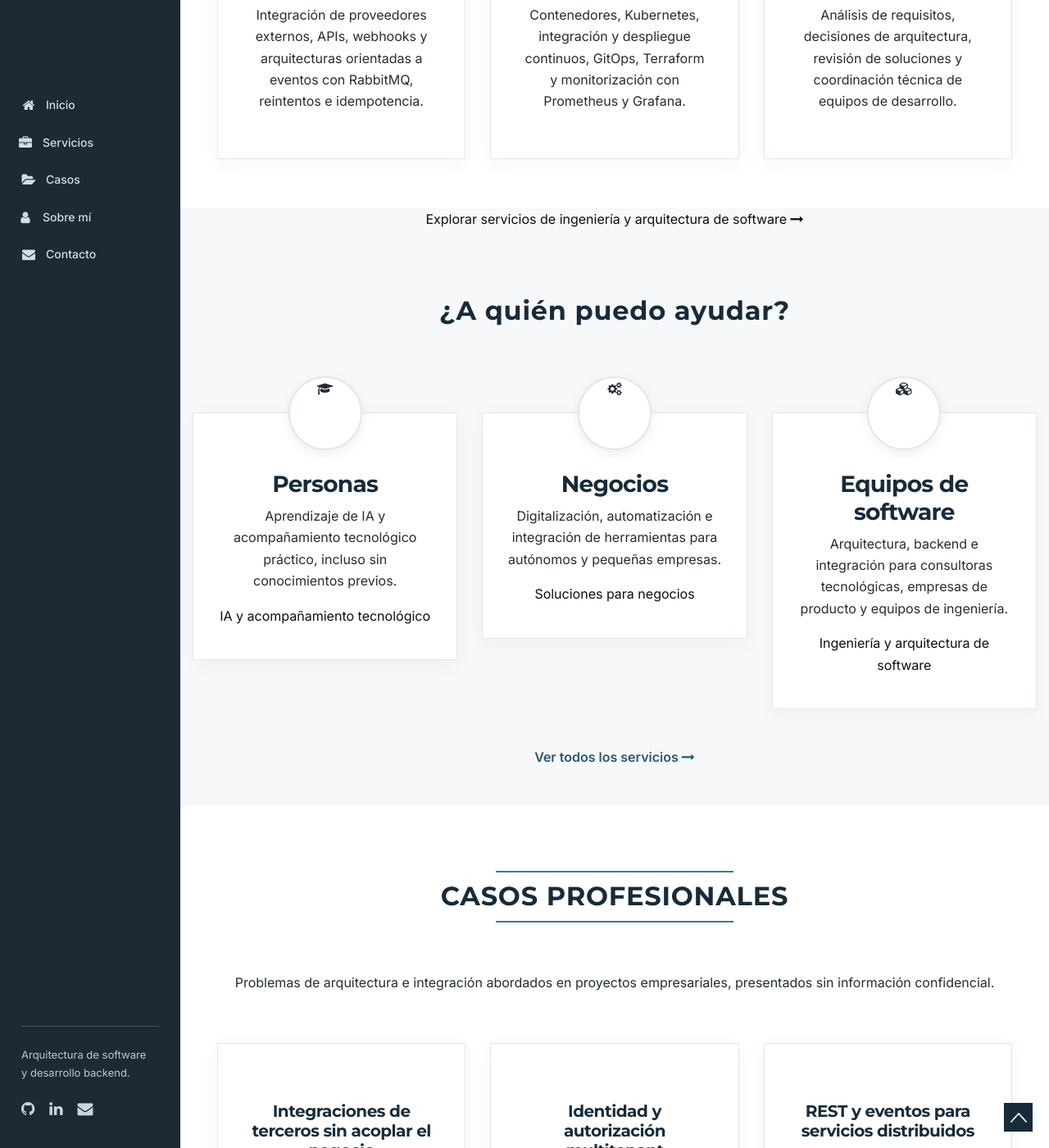
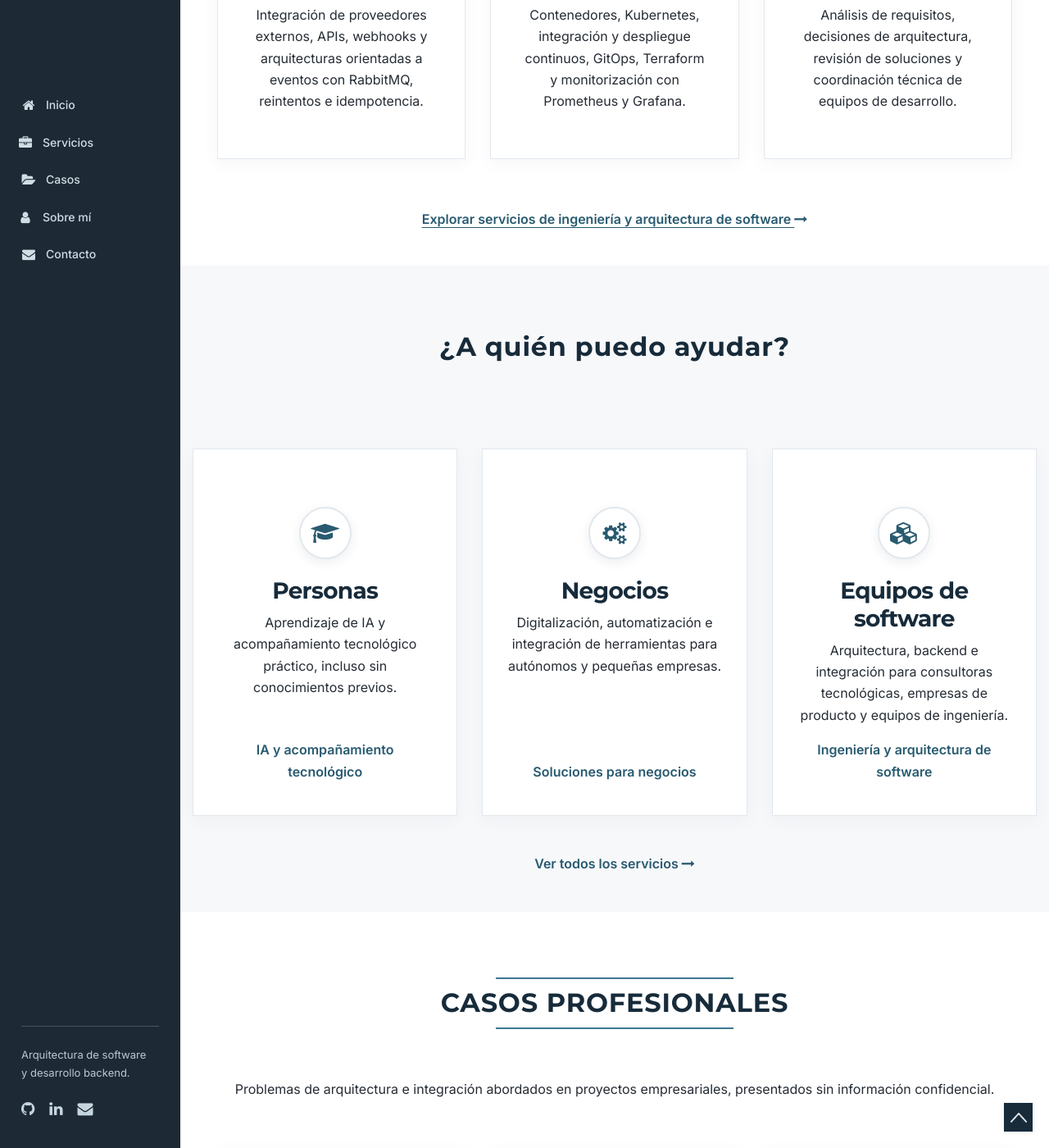
Before and after one commit to dabiz-me/dabiz.me, a Jekyll site: the page built from index.html, in a window 1280 px wide and 1400 px high, scrolled down 1123 px. Shown: the whole window at 82% size. Built offline with Jekyll 4.4.1, drawn with Linux system fonts in a browser that asks for light colours.

Commit message:
feat(v3.1): restore original technical landing and preserve commercial audiences

```diff
--- a/assets/css/portfolio-theme.css
+++ b/assets/css/portfolio-theme.css
@@ -504,3 +504,13 @@ a:focus-visible, button:focus-visible, input:focus-visible, textarea:focus-visib
 .dabiz-audience-more,.dabiz-services-index-link{margin-top:15px}
 .dabiz-audience-more a,.dabiz-services-index-link a{color:var(--brand-accent-dark);font-weight:600}
 @media(max-width:767px){.dabiz-detail-page .dabiz-service-hero{padding:42px 18px}.dabiz-detail-page .dabiz-service-details{padding:40px 10px}.dabiz-detail-page .dabiz-service-column{display:block;margin-bottom:17px}.dabiz-detail-page .dabiz-service-card{height:auto;padding:28px 19px}.dabiz-detail-page .dabiz-service-hero .about-content{padding:0}}
+
+/* V3.1: preserve V2.1 skill cards while restoring technical presence on the landing. */
+.dabiz-technical-link{padding:0 22px 44px;background:var(--brand-white);}
+.dabiz-technical-link a{color:var(--brand-accent-dark);font-weight:600;text-decoration:underline;text-underline-offset:4px;}
+.dabiz-audiences .dabiz-audience-column{display:flex;}
+.dabiz-audiences .dabiz-audience-column .services-box{display:flex;flex-direction:column;align-items:center;width:100%;}
+.dabiz-audiences .dabiz-audience-column .services-box a{margin-top:auto;color:var(--brand-accent-dark);font-weight:600;}
+.dabiz-audiences .dabiz-audience-icon.services-box-logo{width:64px;height:64px;min-width:64px;display:flex;align-items:center;justify-content:center;position:static;float:none;margin:0 auto 22px;border-radius:50%;background:var(--brand-white);}
+.dabiz-audiences .dabiz-audience-icon .fa{font-size:27px;line-height:1;color:var(--brand-accent-dark);}
+@media(max-width:767px){.dabiz-technical-link{padding:0 20px 35px}.dabiz-audiences .dabiz-audience-icon.services-box-logo{width:58px;height:58px;min-width:58px;}}
```
